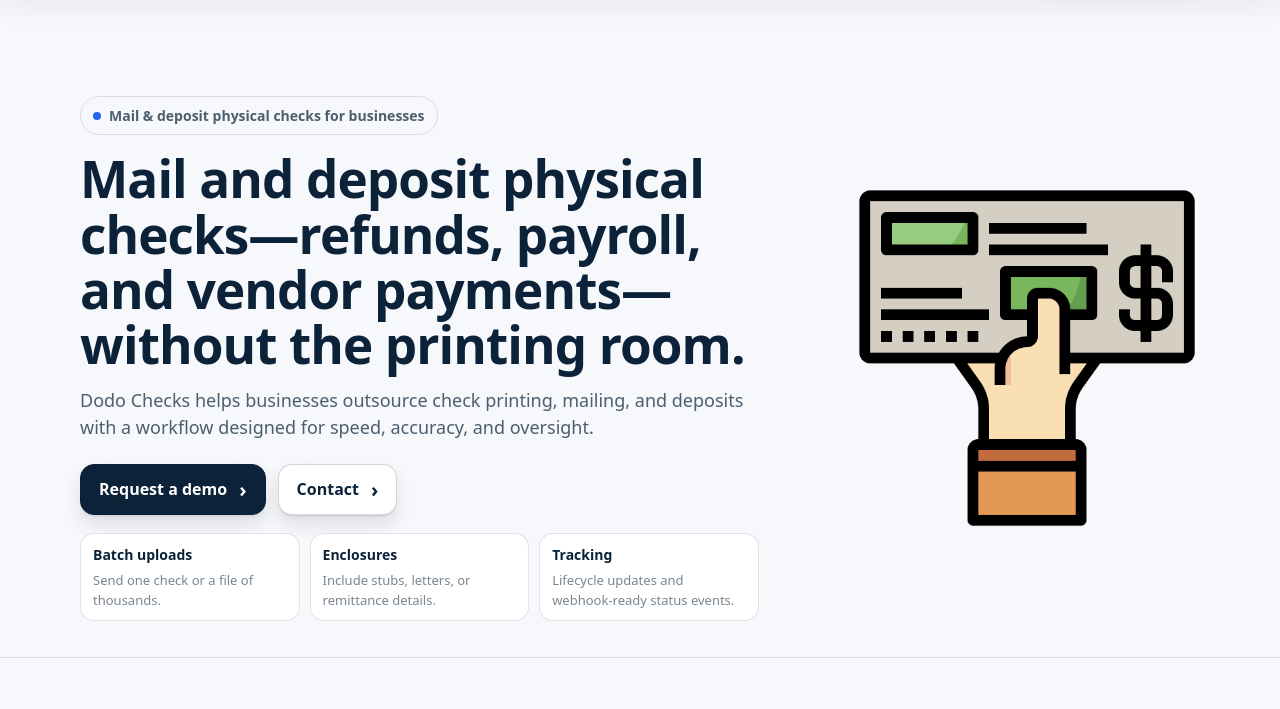
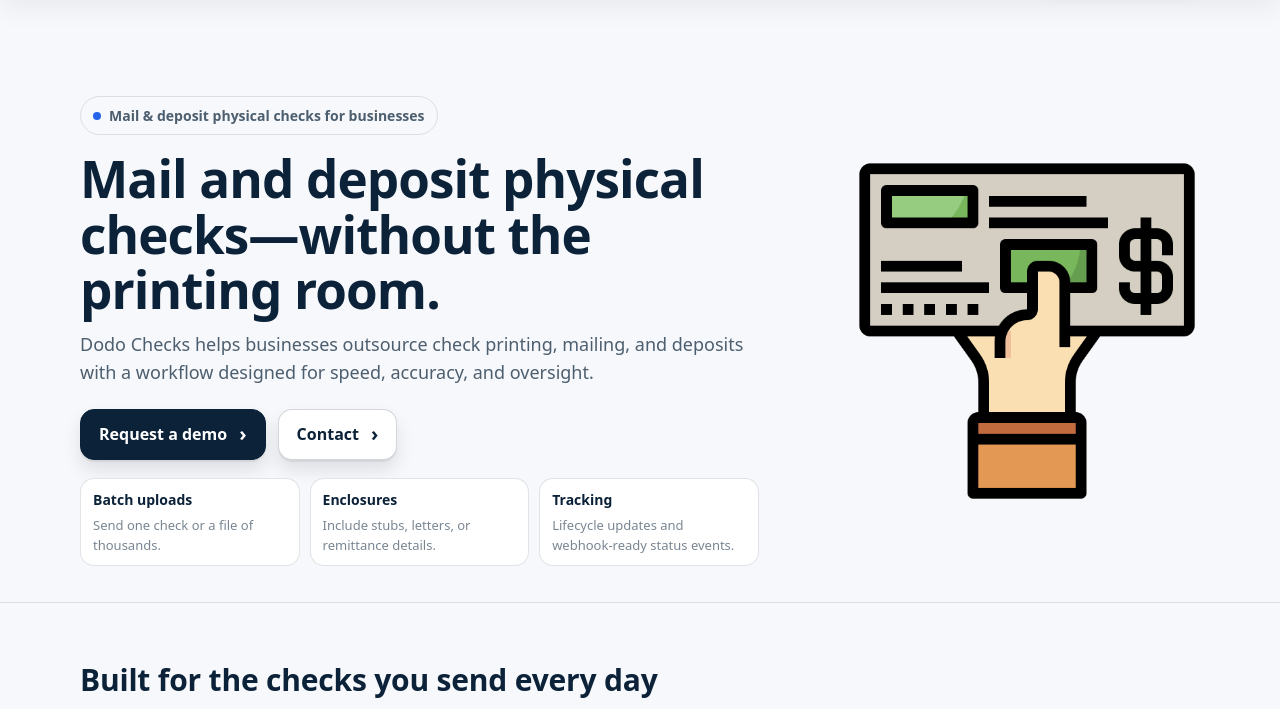
Before and after one commit to truesip/dodochecks, a plain HTML site: page index.html in a window 1280 px wide. Shown: the part 75-784 px from the top of the page. Drawn offline with Linux system fonts and the light colour scheme.

Commit message:
Simplify hero headline
Co-Authored-By: Warp <agent@warp.dev>

```diff
--- a/index.html
+++ b/index.html
@@ -40,7 +40,7 @@
         <div class="container hero-grid">
           <div>
             <span class="badge"><span class="dot" aria-hidden="true"></span> Mail &amp; deposit physical checks for businesses</span>
-            <h1>Mail and deposit physical checks—refunds, payroll, and vendor payments—without the printing room.</h1>
+            <h1>Mail and deposit physical checks—without the printing room.</h1>
             <p>
               Dodo Checks helps businesses outsource check printing, mailing, and deposits with a workflow designed
               for speed, accuracy, and oversight.
```
